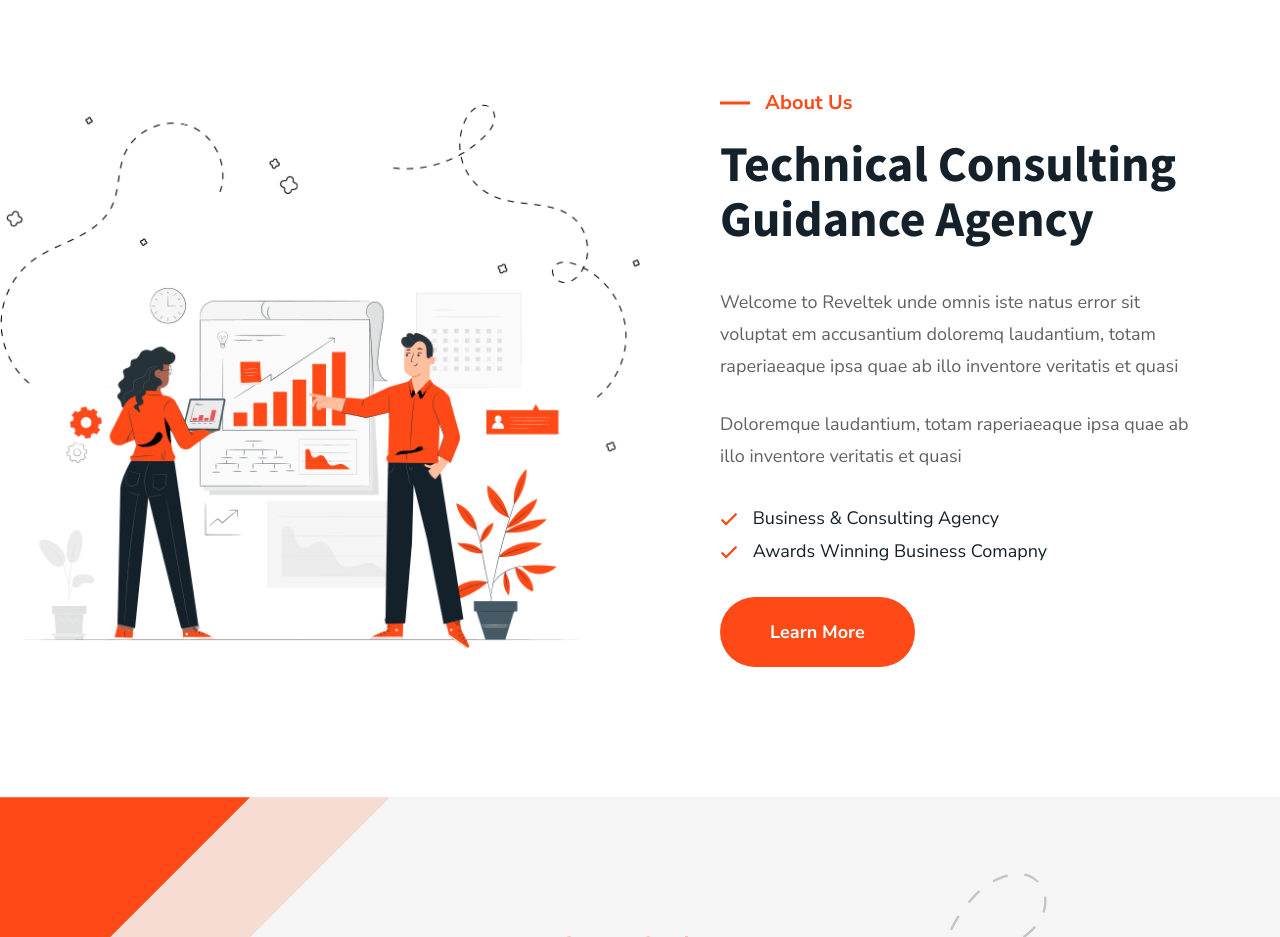
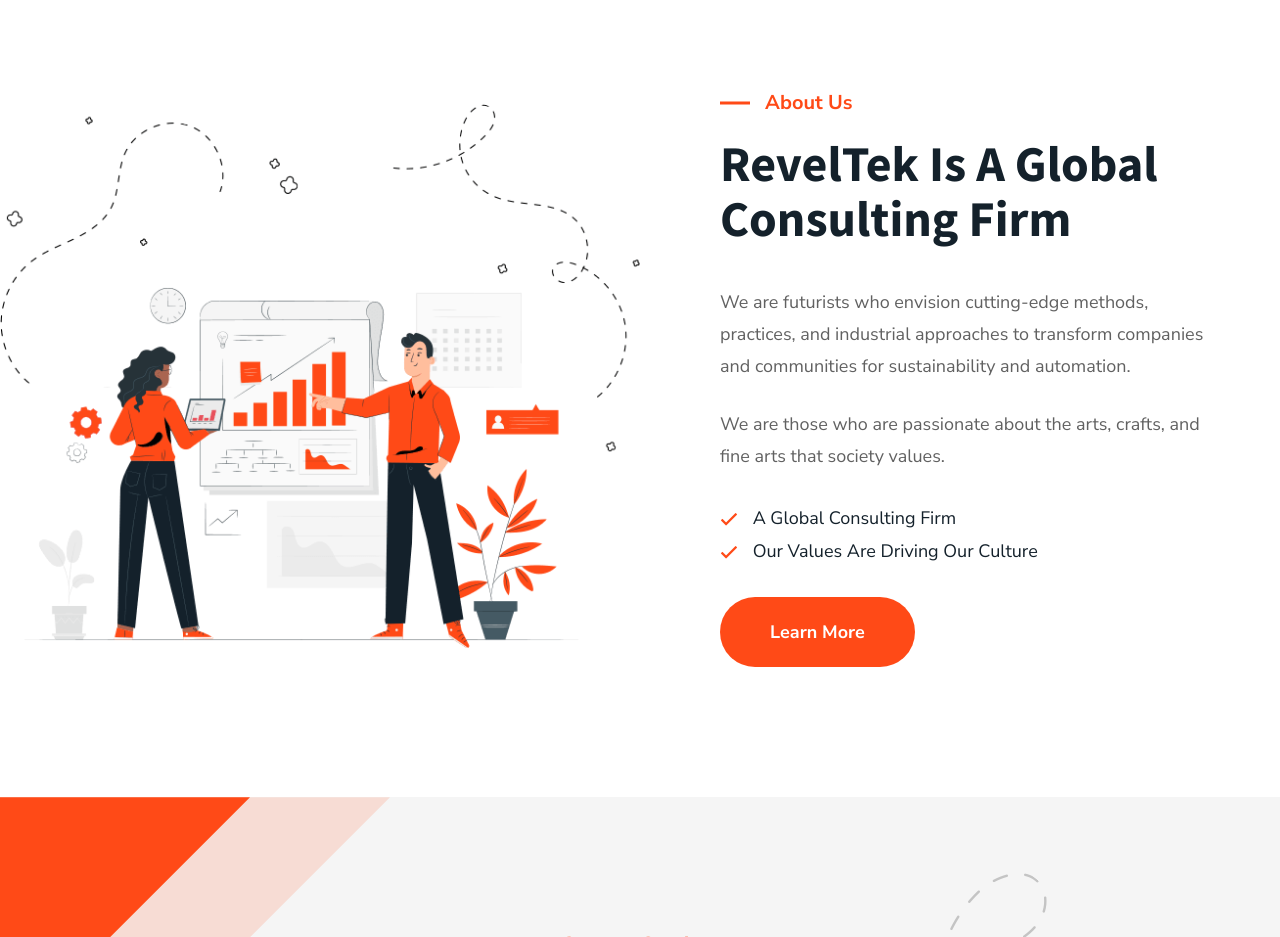
Before and after one commit to bjornmage/reveltek-1, a plain HTML site: page index.html in a window 1280 px wide. Shown: the part 1120-2057 px from the top of the page. Drawn offline with Linux system fonts and the light colour scheme.

Commit message:
Chaged dummy content of about section

```diff
--- a/index.html
+++ b/index.html
@@ -251,18 +251,18 @@
 					<div class="about-text">
 						<div class="section-title left-border mb-40">
 							<span class="title-tag">About Us</span>
-							<h2 class="title">Technical Consulting <br> Guidance Agency </h2>
+							<h2 class="title">RevelTek Is A Global <br> Consulting Firm </h2>
 						</div>
 						<p class="mb-25">
-							Welcome to Reveltek unde omnis iste natus error sit voluptat em accusantium doloremq
-							laudantium, totam raperiaeaque ipsa quae ab illo inventore veritatis et quasi
+							We are futurists who envision cutting-edge methods, practices, and industrial
+							approaches to transform companies and communities for sustainability and automation.
 						</p>
 						<p>
-							Doloremque laudantium, totam raperiaeaque ipsa quae ab illo inventore veritatis et quasi
+							We are those who are passionate about the arts, crafts, and fine arts that society values.
 						</p>
 						<ul class="about-list">
-							<li> <i class="far fa-check"></i> Business & Consulting Agency</li>
-							<li> <i class="far fa-check"></i> Awards Winning Business Comapny</li>
+							<li> <i class="far fa-check"></i> A Global Consulting Firm</li>
+							<li> <i class="far fa-check"></i> Our Values Are Driving Our Culture</li>
 						</ul>
 						<a href="about.html" class="main-btn">Learn More</a>
 					</div>
```
